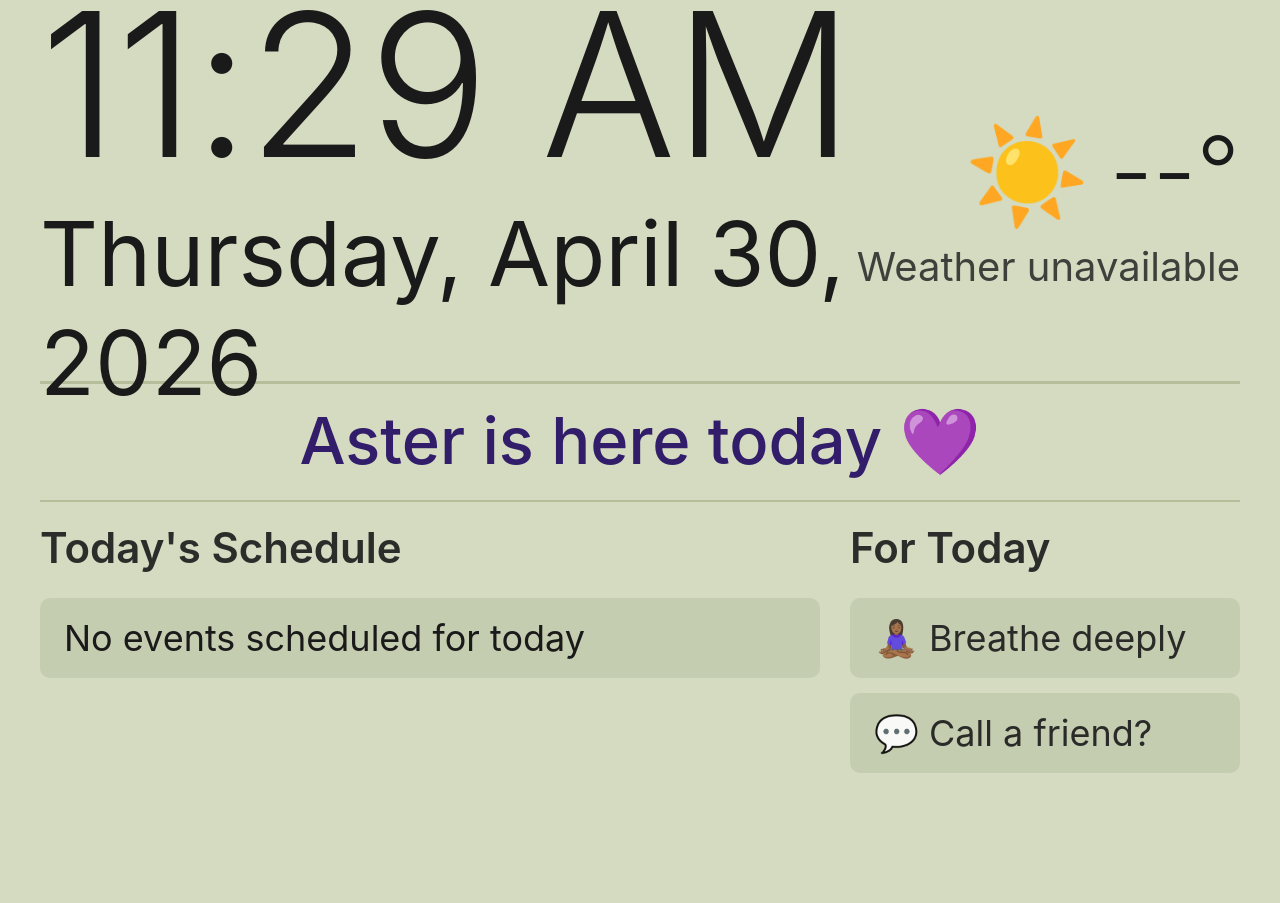
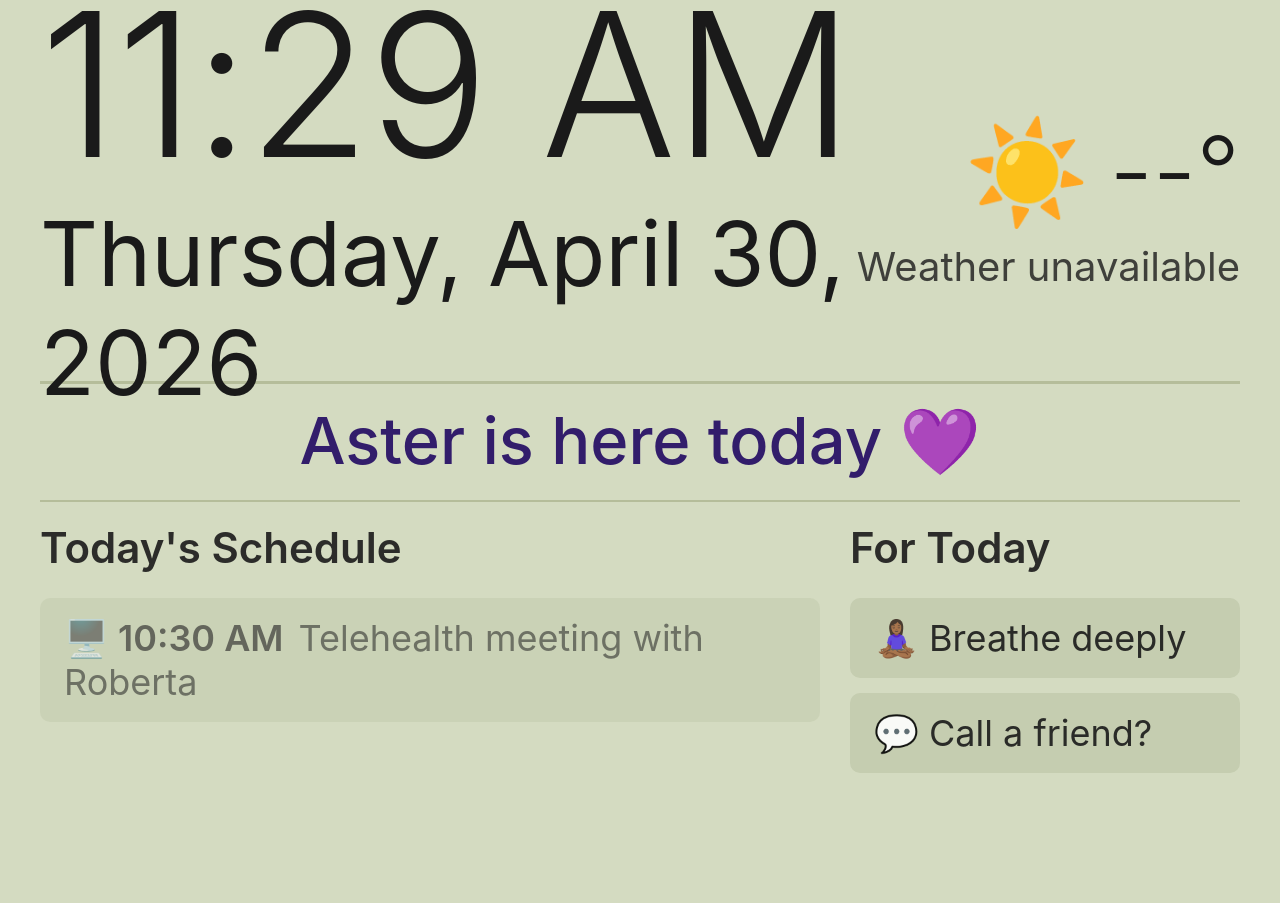
Before and after one commit to marishamoss/gft-memory-display, a plain HTML site: page index.html in a window 1280 px wide. Drawn offline with Linux system fonts and the light colour scheme; no server answers.

Commit message:
Update index.html
Updating one event

```diff
--- a/index.html
+++ b/index.html
@@ -468,7 +468,7 @@
                     icon: "✍🏾",
                 },
                 {
-                    date: "2026-03-05",
+                    date: "2026-04-30",
                     time: "10:30",
                     text: "Telehealth meeting with Roberta",
                     featured: true,
```
